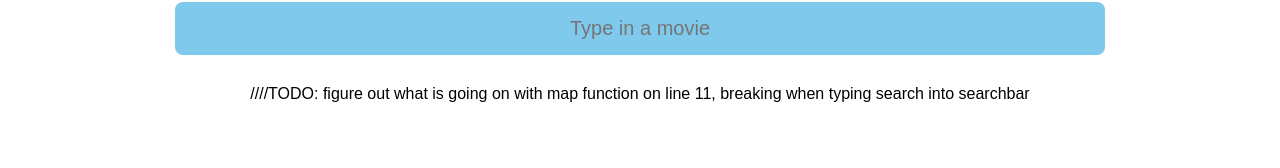
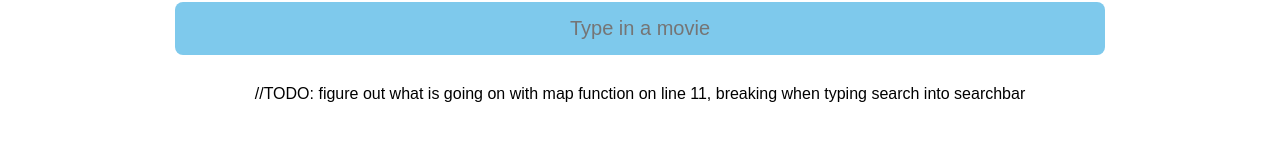
Before and after one commit to asvarnon/Movie-app-react, a React (Create React App) app in the folder movie-app/: page / in a window 1280 px wide. Shown: the part 130-298 px from the top of the page. Built offline with nearby package versions, Linux system fonts and the light colour scheme.

Commit message:
Still not able to get mapt function working

```diff
--- a/movie-app/src/components/Home.js
+++ b/movie-app/src/components/Home.js
@@ -11,7 +11,7 @@ function Home () {
         results: [],
         selected: {}
         //sets initial state
-    })
+    });
     const OMDbURL =`http://www.omdbapi.com/?apikey=${process.env.REACT_APP_OMDbkeyV2}`
 
     const search = (event) => {
--- a/movie-app/src/components/Movie-List.js
+++ b/movie-app/src/components/Movie-List.js
@@ -2,13 +2,13 @@ import React from "react";
 import MovieCard from "./Movie-Card";
 
 
-function MovieList ({ results }) {
+function MovieList (props) {
 
         //use () instead of {} so JSX can return HTML syntax
     return (
         <section className="results">
-            ////TODO: figure out what is going on with map function on line 11, breaking when typing search into searchbar
-            {results.map(result => (
+            //TODO: figure out what is going on with map function on line 11, breaking when typing search into searchbar
+            {props.results.map(result => (
                 <MovieCard result={result} />
             ))}
         </section>
```
